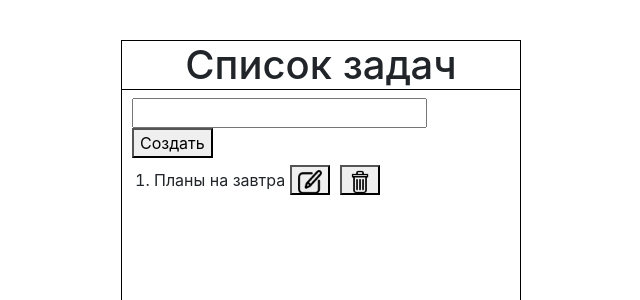
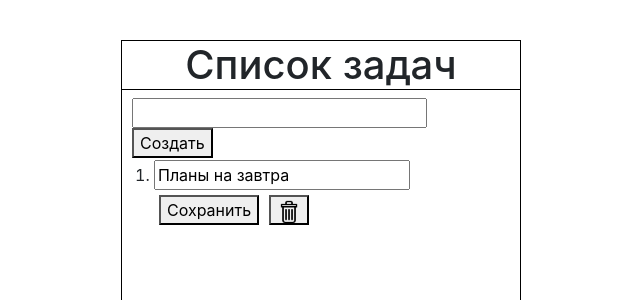
Before and after one commit to lordaksik/todo, a React (Create React App) app: page / in a window 1280 px wide. Both pictures are taken after a click on the button 629 px from the left and 180 px from the top of the page. Shown: the top 300 px of the page, without its empty margins (319-959 px from the left). Built offline with nearby package versions, Linux system fonts and the light colour scheme.

Commit message:
toDoList 1 вариант

```diff
--- a/src/App.js
+++ b/src/App.js
@@ -7,6 +7,7 @@ const lists = [{
     id: 0,
     text: 'Планы на завтра'
 }];
+
 var nameTable = 'Список задач'
 
 export default function App() {
@@ -21,31 +22,66 @@ export default function App() {
         );
     }
 
+
     function ElementList({todos}) {
+
         const liElement = todos.map(list => (
             <li key={list.id}>
-                {list.text}
-                <span className='elementButton'>
-                <button className='editElement'>
-             <img src={editIkon}></img>
-                </button>
-                <button className='deleteElement' onClick={() => deleteElement(list.id)}>
-                    <img src={deleteIkon}></img>
-                </button>
-            </span>
+                <ElementButton element={list}/>
             </li>
         ))
         return (<ol reversed>{liElement}</ol>)
     }
 
+    function ElementButton({element}) {
+        const [isEditing, setIsEditing] = useState(false);
+        const [textLi, setTextLi] = useState(element.text);
+        let todoContent, liText;
+
+        if (isEditing) {
+            liText = (
+                <input value={textLi}
+                       onChange={e => setTextLi(e.target.value)}
+                       className='inputLiElement' type='text'/>
+            )
+            todoContent = (
+                <button className='editElement' onClick={() => {
+                    setIsEditing(false)
+                    element.text = textLi
+                }
+                }>
+                    Сохранить
+                </button>
+            );
+
+        } else {
+            todoContent = (
+                <button className='editElement' onClick={() => setIsEditing(true)}>
+                    <img alt='edit Ikon' src={editIkon}></img>
+                </button>
+            );
+            liText = textLi
+        }
+        return (
+            <>
+                {liText}
+                <span className='elementButton'>
+                {todoContent}
+                    <button className='deleteElement' onClick={() => deleteElement(element.id)}>
+                    <img alt='delete Ikon' src={deleteIkon}></img>
+                </button>
+            </span>
+            </>
+        );
+    }
+
     return (
         <div className='toDoList'>
             <h1>{nameTable}</h1>
-            <div className='addInList'><input value={text}
+            <div className='addInList'><input alt='' value={text}
                                               onChange={e => setText(e.target.value)}
                                               className='inputField' type='text'/>
-                <button onClick={() => {
-                    console.log(todos)
+                <button  onClick={() => {
                     setText('');
                     setTodos([{
                         id: nextId++,
```
